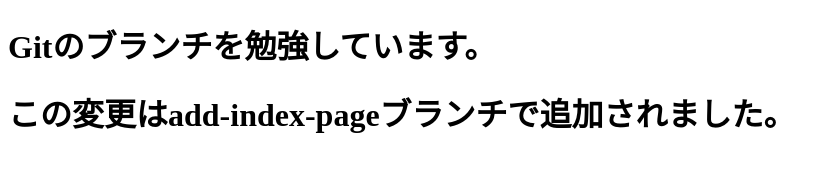
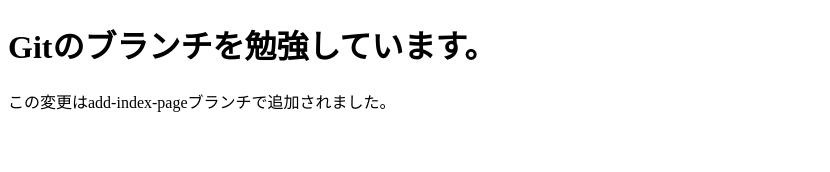
Before and after one commit to warabimochi1126/git-study, a plain HTML site: page index.html in a window 1280 px wide. Shown: the whole page, without its empty margins (0-830 px from the left). Drawn offline with Linux system fonts and the light colour scheme.

Commit message:
タグ間違えを修正しました

```diff
--- a/index.html
+++ b/index.html
@@ -6,6 +6,6 @@
 </head>
 <body>
     <h1>Gitのブランチを勉強しています。</h1>
-    <h1>この変更はadd-index-pageブランチで追加されました。</h1>
+    <p>この変更はadd-index-pageブランチで追加されました。</p>
 </body>
 </html>
```
